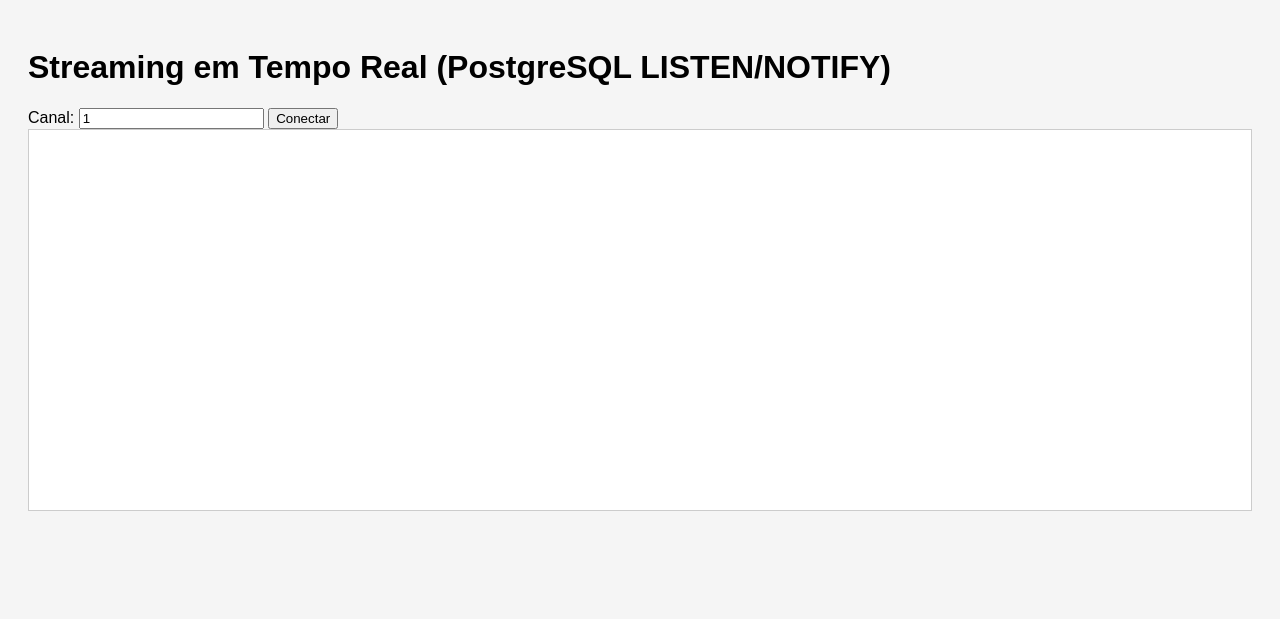
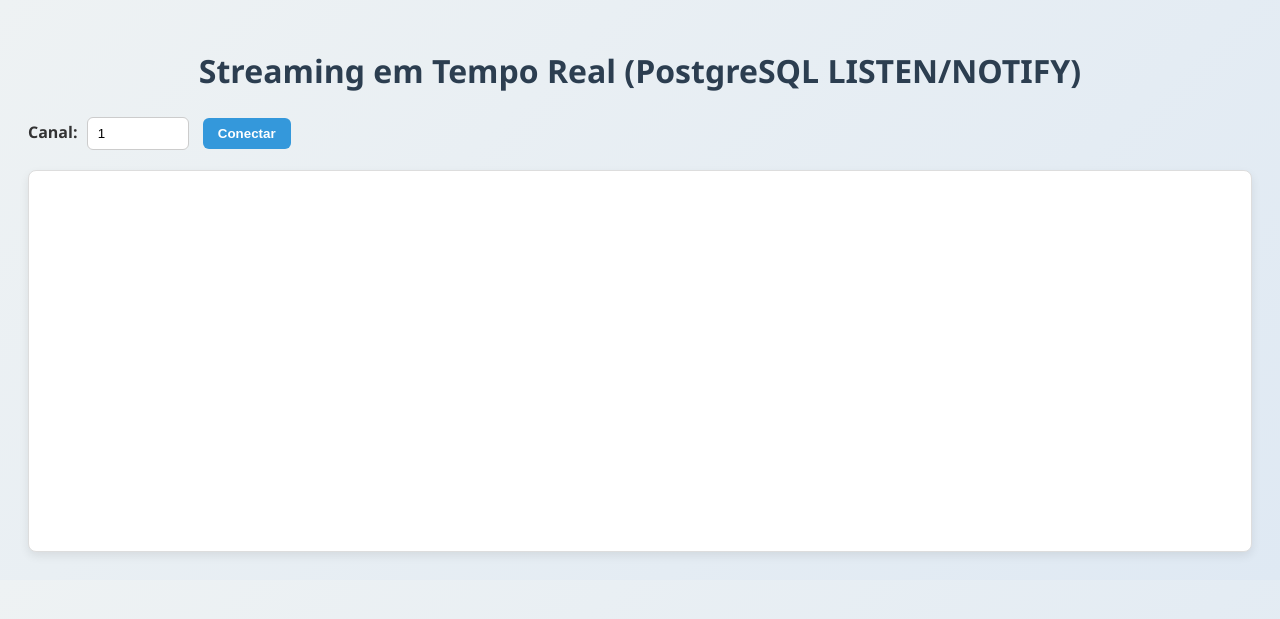
Before and after one commit to SamuelLacerdx/Servico-de-Streaming, a Flask app: page / in a window 1280 px wide. Shown: the top 619 px of the page. Run offline with Flask 3, Linux system fonts and the light colour scheme; some libraries are stand-ins or nearby versions.

Commit message:
atualização css

```diff
--- a/templates/index.html
+++ b/templates/index.html
@@ -5,20 +5,75 @@
     <title>Streaming em Tempo Real</title>
     <style>
         body {
-            font-family: Arial, sans-serif;
-            background: #f5f5f5;
+            font-family: 'Segoe UI', Tahoma, Geneva, Verdana, sans-serif;
+            background: linear-gradient(135deg, #eef2f3, #dfe9f3);
             padding: 20px;
+            color: #333;
         }
+
+        h1 {
+            text-align: center;
+            margin-bottom: 25px;
+            color: #2c3e50;
+        }
+
+        label {
+            font-weight: 600;
+            margin-right: 5px;
+        }
+
+        input {
+            padding: 8px 10px;
+            border-radius: 6px;
+            border: 1px solid #ccc;
+            width: 80px;
+            outline: none;
+        }
+
+        input:focus {
+            border-color: #3498db;
+            box-shadow: 0 0 5px rgba(52, 152, 219, 0.3);
+        }
+
+        button {
+            padding: 8px 15px;
+            margin-left: 10px;
+            border-radius: 6px;
+            border: none;
+            background: #3498db;
+            color: white;
+            font-weight: 600;
+            cursor: pointer;
+            transition: background 0.3s, transform 0.1s;
+        }
+
+        button:hover {
+            background: #2980b9;
+        }
+
+        button:active {
+            transform: scale(0.97);
+        }
+
         #log {
-            background: white;
-            border: 1px solid #ccc;
+            background: #ffffff;
+            border-radius: 8px;
+            border: 1px solid #ddd;
             padding: 15px;
             height: 350px;
             overflow-y: auto;
+            margin-top: 20px;
+            box-shadow: 0 4px 10px rgba(0, 0, 0, 0.08);
         }
+
         .msg {
-            padding: 5px;
+            padding: 8px 10px;
             border-bottom: 1px solid #eee;
+            font-size: 14px;
+        }
+
+        .msg:last-child {
+            border-bottom: none;
         }
     </style>
 </head>
@@ -39,12 +94,10 @@
         function conectar() {
             const canal = document.getElementById("canal").value;
 
-            // Fecha a conexão anterior, se existir
             if (source) {
                 source.close();
             }
 
-            // Conecta ao endpoint SSE
             source = new EventSource(`http://localhost:5000/message/${canal}`);
 
             adicionarLog("Conectando ao canal " + canal + "...");
```
